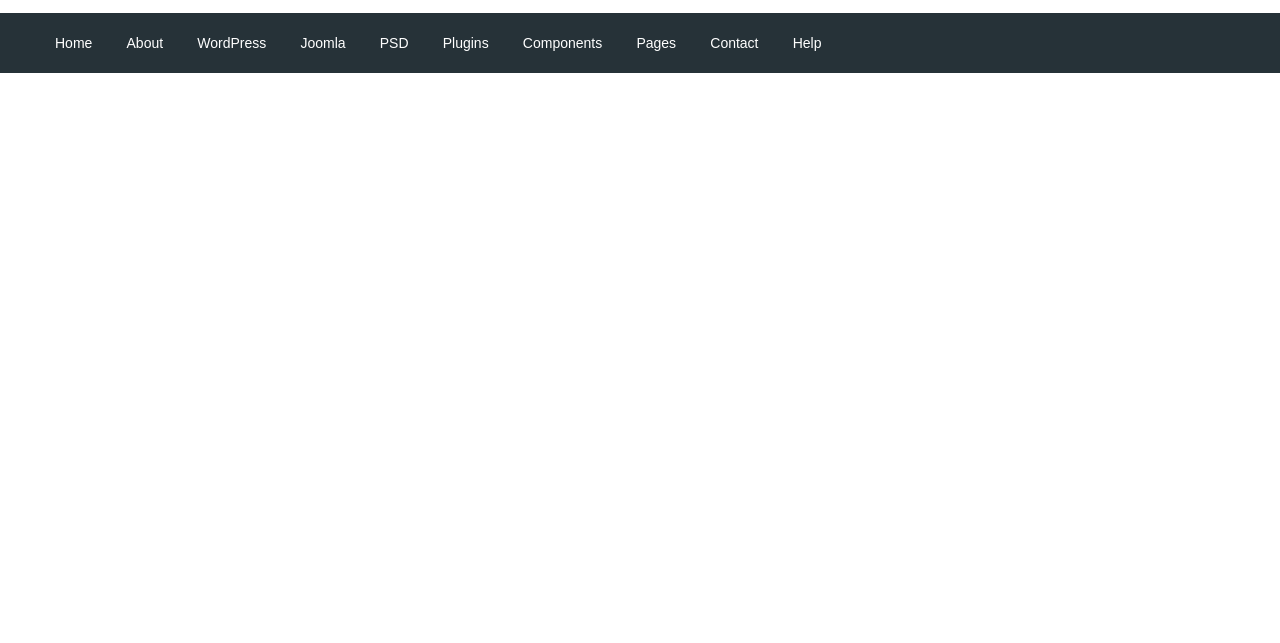
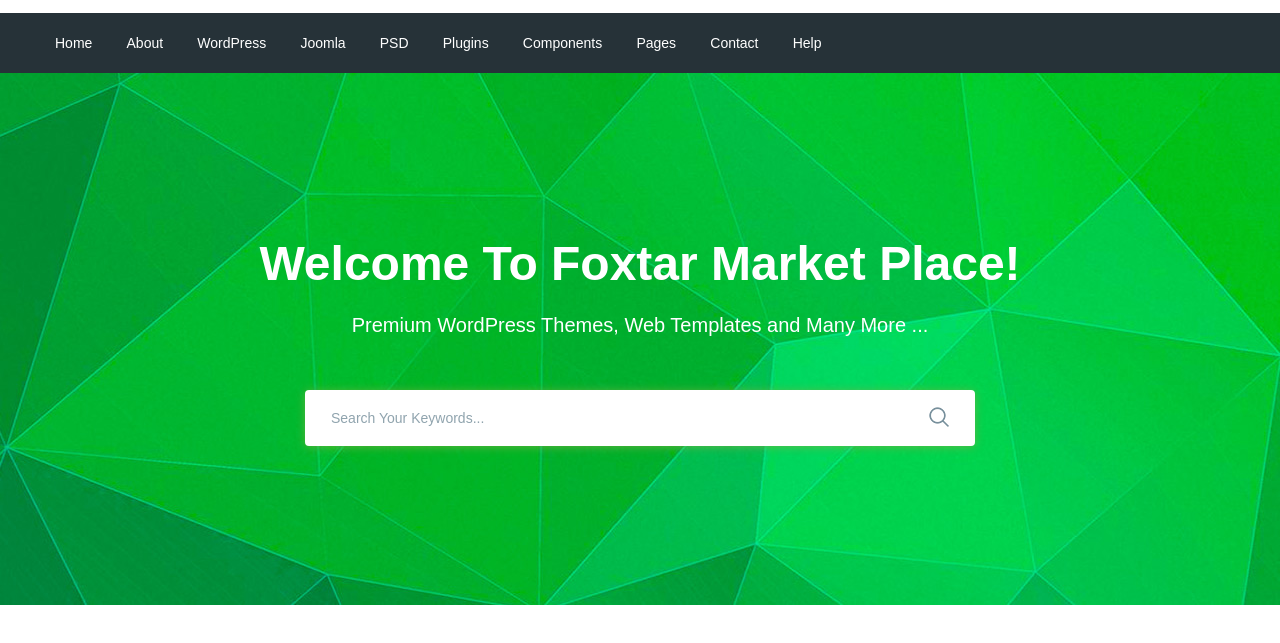
Before and after one commit to Evgeniy1979/moderno, a website: page app/index.html in a window 1280 px wide. Shown: the part 77-720 px from the top of the page. Drawn offline with nearby package versions, Linux system fonts and the light colour scheme; files that its build step writes are made by us from their sources.

Commit message:
added search section

```diff
--- a/app/index.html
+++ b/app/index.html
@@ -56,6 +56,26 @@
 			</div>
 		</div>
 	</header>
+	<section class="search" style="background-image: url(images/search-bg.jpg);">
+		<div class="container">
+			<div class="search__inner">
+				<div class="search__inner-title">
+					Welcome To Foxtar Market Place!
+				</div>
+				<div class="search__inner-text">
+					Premium WordPress Themes, Web Templates and Many More ...
+				</div>
+				<div class="search__inner-form">
+					<form>
+						<input type="text" placeholder="Search Your Keywords..." required>
+						<button type="submit">
+							<img src="images/icons/search.png" width="20" height="20" alt="">
+						</button>
+					</form>
+				</div>
+			</div>
+		</div>
+	</section>
 
 	<script src="https://ajax.googleapis.com/ajax/libs/jquery/3.5.1/jquery.min.js"></script>
 	<script src="js/libs.min.js"></script>
--- a/app/scss/style.scss
+++ b/app/scss/style.scss
@@ -57,3 +57,55 @@
 		color: #fff;
 	}
 }
+
+.search {
+	background-position: center;
+	background-size: cover;
+	background-repeat: no-repeat;
+	min-height: 532px;
+}
+
+.search__inner {
+	padding: 155px 0 100px;
+	color: #fff;
+	text-align: center;
+	&-title {
+		margin-bottom: 10px;
+		font-size: 48px;
+		font-weight: 700;
+		line-height: 72px;
+	}
+	&-text {
+		margin-bottom: 50px;
+		font-size: 20px;
+		font-weight: 500;
+		line-height: 30px;
+	}
+	&-form {
+		max-width: 670px;
+		margin: 0 auto;
+		position: relative;
+		input {
+			display: block;
+			width: 100%;
+			height: 56px;
+			border-radius: 4px;
+			box-shadow: 0px 1px 10px 0px rgba(124, 178, 64, 0.75);
+			border: none;
+			font-size: 14px;
+			font-weight: 500;
+			padding: 0 60px 0 26px;
+			&::placeholder {
+				color: #90a4ae;
+				font-weight: 500;
+			}
+		}
+		button {
+			position: absolute;
+			border: none;
+			background: transparent;
+			right: 20px;
+			top: 16px;
+		}
+	}
+}
```
Also changed, not shown: app/images/icons/search.png (added), app/images/icons/search.svg (added), app/images/search-bg.jpg (added).
